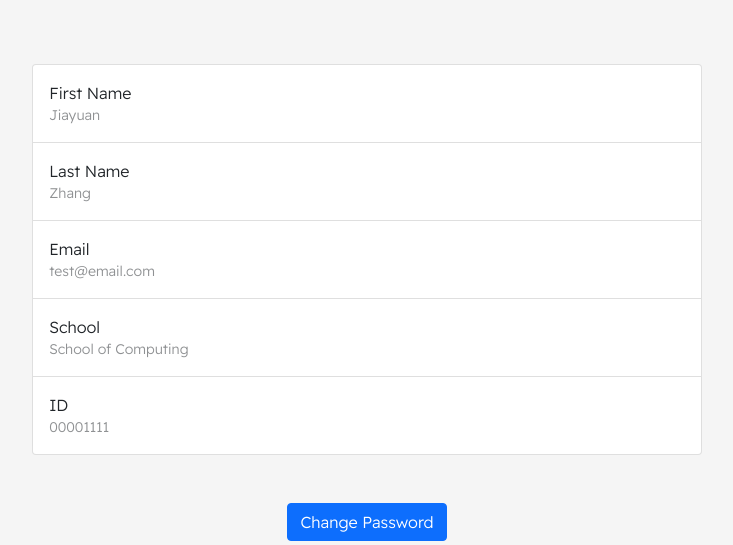
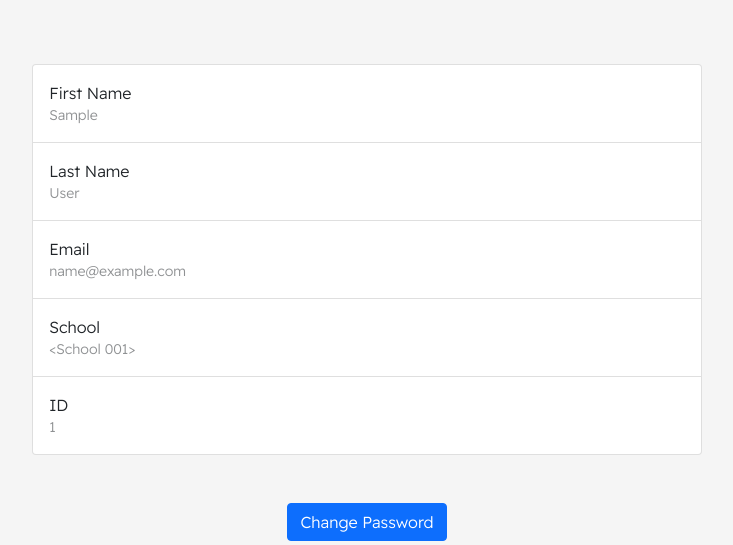
Before and after one commit to hadjShell/CSC2033-Team1-Project, a Flask app: template templates/profile.html in a window 1280 px wide. Shown: the part 63-608 px from the top of the page, without its empty margins (273-1006 px from the left). Run offline with Flask 2, Linux system fonts and the light colour scheme; data comes from the database, SQL or seed files in the repository; tables that the repository leaves empty hold one stand-in row (values such as "Sample post"); the template is opened without the code that fills it: values that come from a table or form of the project are taken from there, most other values are stand-ins (such as "Sample title", 1, 10 or a date in 2020).

Commit message:
Make profile page dynamic

```diff
--- a/templates/profile.html
+++ b/templates/profile.html
@@ -69,7 +69,7 @@
 		        <div id="navbarSupportedContent" class="collapse navbar-collapse">
 		           <ul class="navbar-nav ms-auto mb-2 mb-lg-0">
 			        	<li class="nav-item">
-			            	<a class="nav-link active" href="profile.html"><span>Profile</span></a>
+			            	<a class="nav-link active" href="{{ url_for('users.profile') }}"><span>Profile</span></a>
 			            </li>
 			            <li class="nav-item">
 			            	<a class="nav-link" href=""><span>Courses</span></a>
@@ -93,27 +93,27 @@
 		<div class="list-group">
 		  <label class="list-group-item py-3">
 		    First Name
-		    <span class="d-block small opacity-50">Jiayuan</span>
+		    <span class="d-block small opacity-50">{{ firstName }}</span>
 		  </label>
 
 		  <label class="list-group-item py-3">
 		    Last Name
-		    <span class="d-block small opacity-50">Zhang</span>
+		    <span class="d-block small opacity-50">{{ surname }}</span>
 		  </label>
 
 		  <label class="list-group-item py-3">
 		    Email
-		    <span class="d-block small opacity-50">test@email.com</span>
+		    <span class="d-block small opacity-50">{{ email }}</span>
 		  </label>
 
 		  <label class="list-group-item py-3">
 		    School
-		    <span class="d-block small opacity-50">School of Computing</span>
+		    <span class="d-block small opacity-50">{{ school }}</span>
 		  </label>
 
 		  <label class="list-group-item py-3">
 		    ID
-		    <span class="d-block small opacity-50">00001111</span>
+		    <span class="d-block small opacity-50">{{ id }}</span>
 		  </label>
 		</div>
 		<div class="text-center"><a class="btn btn-primary btn-md" href="" type="button">Change Password</a></div>
--- a/templates/teacher-welcome.html
+++ b/templates/teacher-welcome.html
@@ -72,7 +72,7 @@
 		        <div id="navbarSupportedContent" class="collapse navbar-collapse">
 		           <ul class="navbar-nav ms-auto mb-2 mb-lg-0">
 			        	<li class="nav-item">
-			            	<a class="nav-link" href="profile.html"><span>Profile</span></a>
+			            	<a class="nav-link" href="{{ url_for('users.profile') }}"><span>Profile</span></a>
 			            </li>
 			            <li class="nav-item">
 			            	<a class="nav-link" href=""><span>Courses</span></a>
```
Also changed, not shown: users/views.py (+9 -1 lines).
